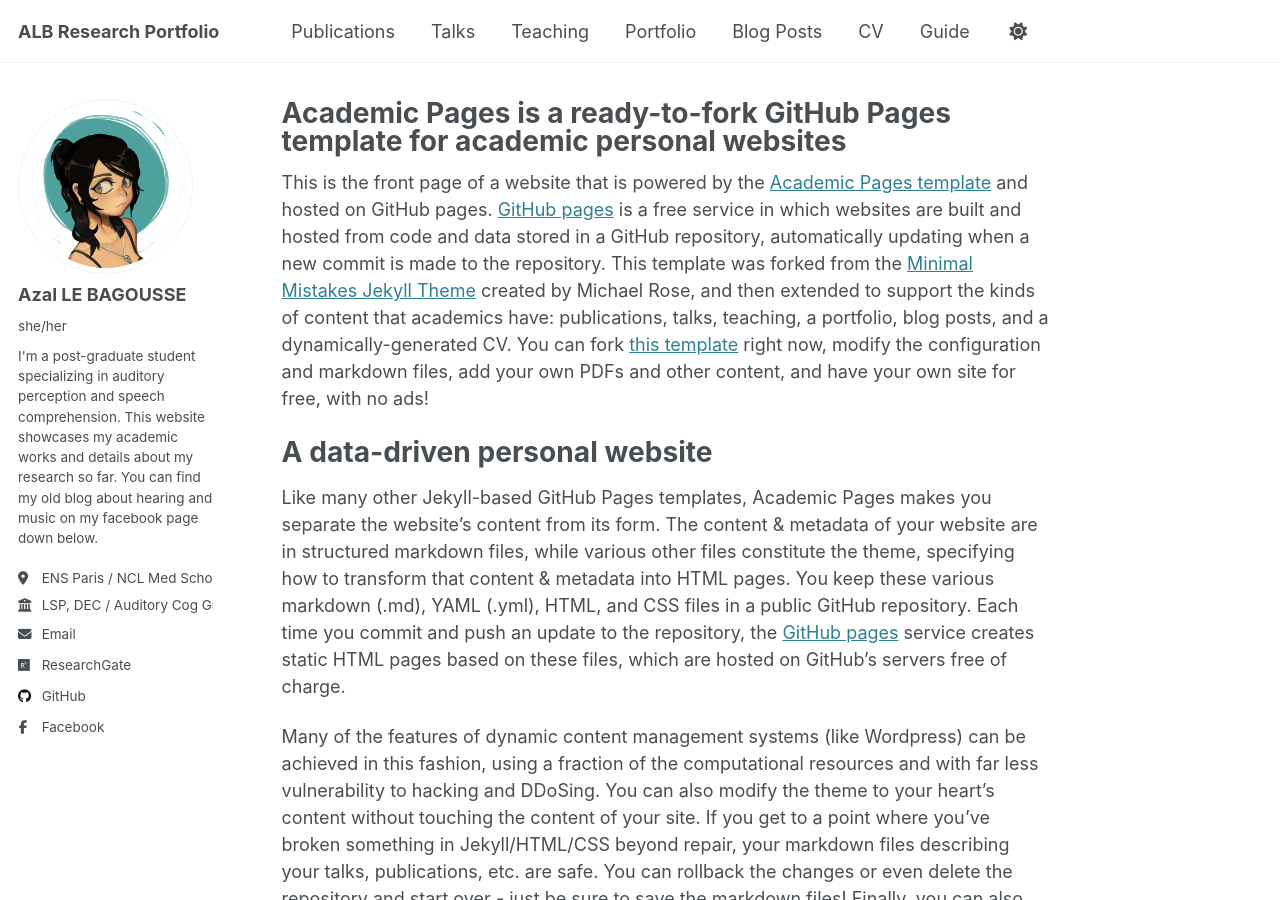
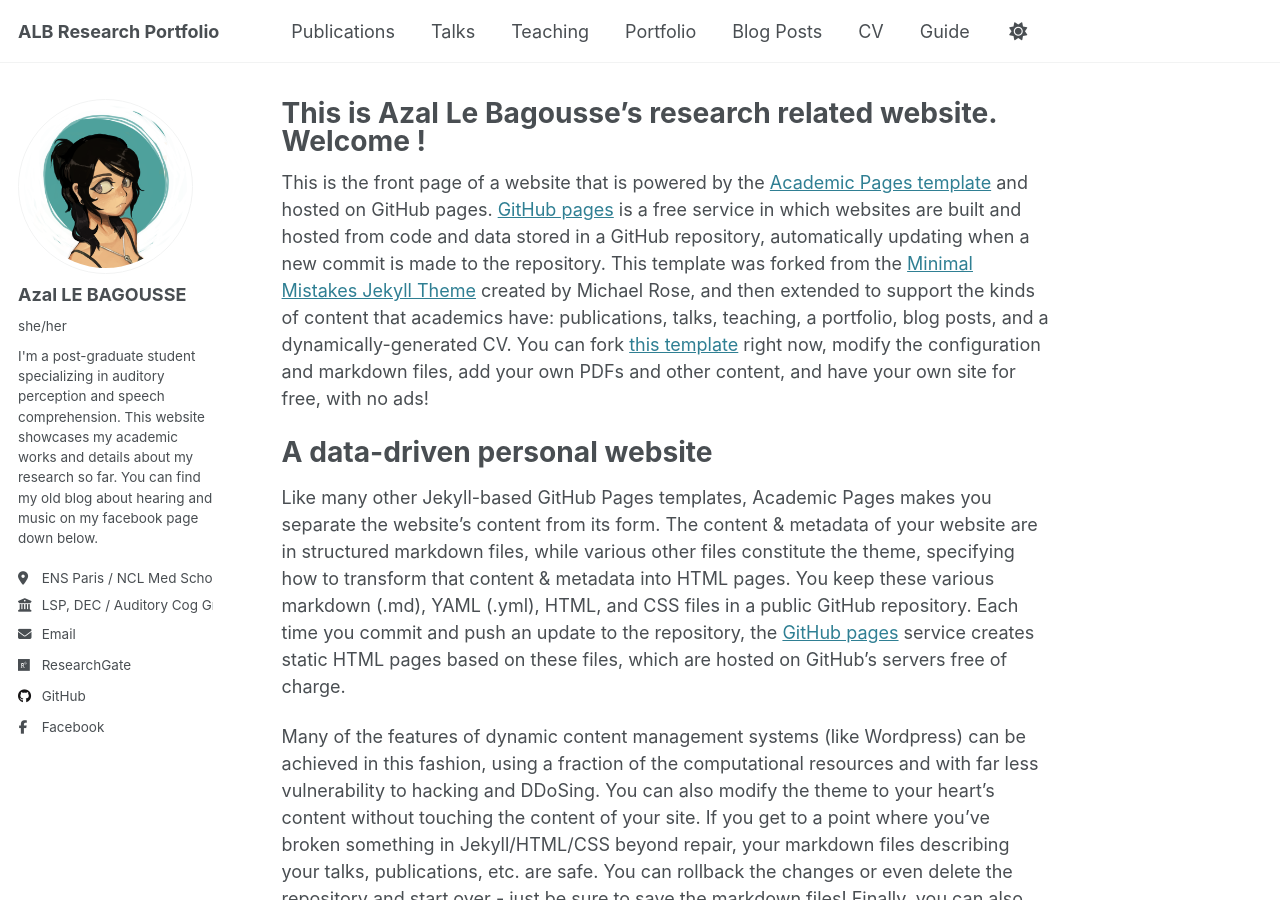
Before and after one commit to azallb/azallb.github.io, a Jekyll site: the page built from _pages/about.md, in a window 1280 px wide and 900 px high. Built offline with Jekyll 4.4.1, drawn with Linux system fonts in a browser that asks for light colours.

Commit message:
modify about, main page

```diff
--- a/_pages/about.md
+++ b/_pages/about.md
@@ -1,6 +1,6 @@
 ---
 permalink: /
-title: "Academic Pages is a ready-to-fork GitHub Pages template for academic personal websites"
+title: "This is Azal Le Bagousse's research related website. Welcome !"
 author_profile: true
 redirect_from:
   - /about/
```
